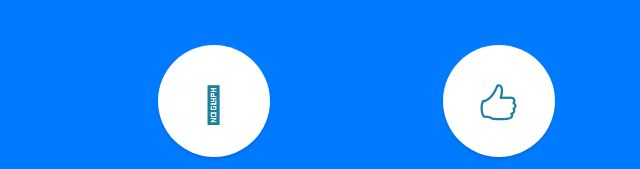
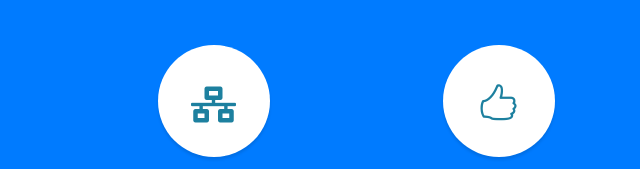
Before and after one commit to ispguru/ispguru.github.io, a website with bundled scripts: page index.html in a window 1280 px wide. Shown: the part 1324-1493 px from the top of the page, 284-924 px from the left. Built offline with nearby package versions, Linux system fonts and the light colour scheme.

Commit message:
first commit

```diff
--- a/index.html
+++ b/index.html
@@ -95,7 +95,7 @@
         </div>
         <div class="col-lg-3 col-md-6 mb-5 mb-lg-0">
           <span class="service-icon rounded-circle mx-auto mb-3">
-           <i class="fal fa-network-wired"></i>
+          <i class="fas fa-network-wired"></i>
           </span>
           <h4>
             <strong>Redesigned</strong>
```
